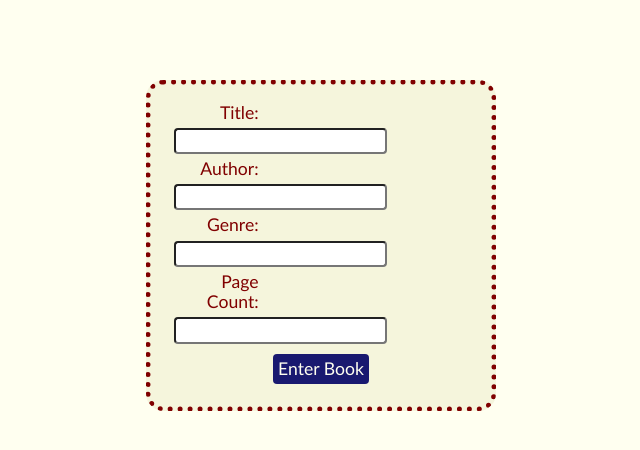
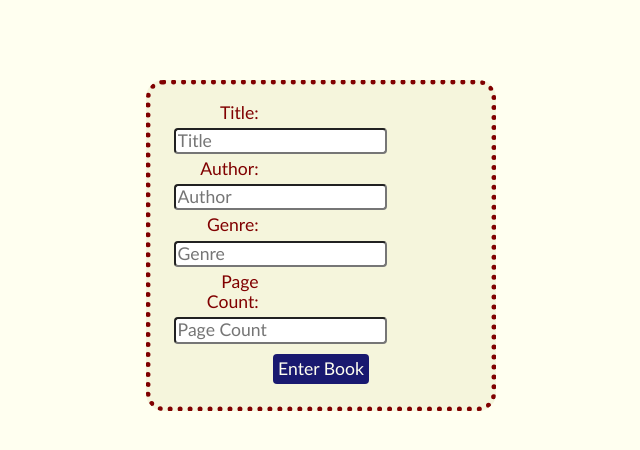
Before and after one commit to swic-cis-177/mt-project-elizabeth-meyer, a website: page index.html in a window 1280 px wide. Shown: the whole page, without its empty margins (319-959 px from the left). Drawn offline with nearby package versions, Linux system fonts and the light colour scheme.

Commit message:
Add placeholders.

```diff
--- a/index.html
+++ b/index.html
@@ -16,19 +16,19 @@
     <form>
       <div>
         <label for="title">Title:</label>
-        <input type="text" id="title">
+        <input type="text" id="title" placeholder="Title">
       </div>
       <div>
         <label for="author">Author:</label>
-        <input type="text" id = "author">
+        <input type="text" id = "author" placeholder="Author">
       </div>
       <div>
         <label for="genre">Genre:</label>
-        <input type="text" id = "genre">
+        <input type="text" id = "genre" placeholder="Genre">
       </div>
       <div>
         <label for="pgCount">Page Count:</label>
-        <input type="text" id = "pgCount">
+        <input type="text" id = "pgCount" placeholder="Page Count">
       </div>
       <button>Enter Book</button>
     </form>
```
